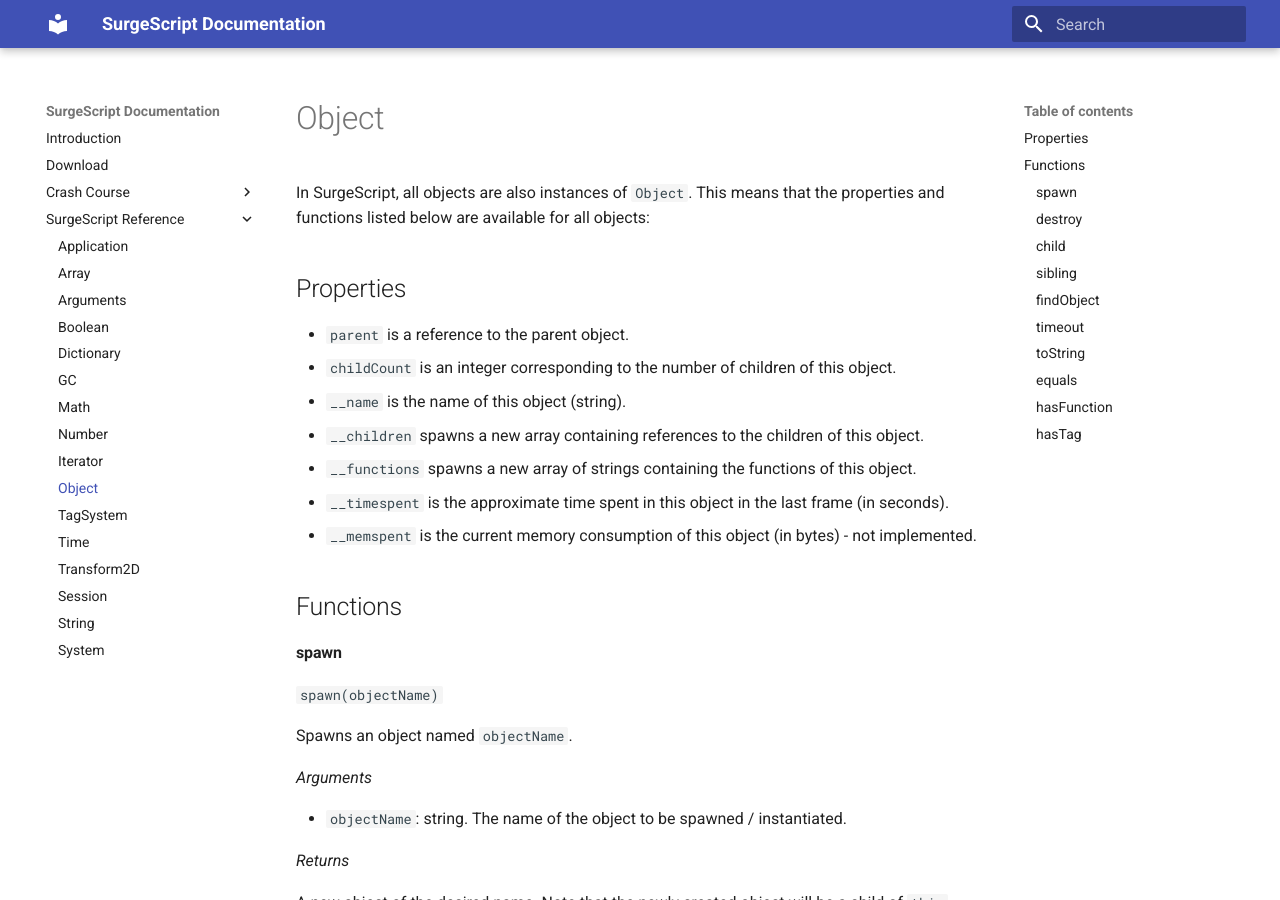
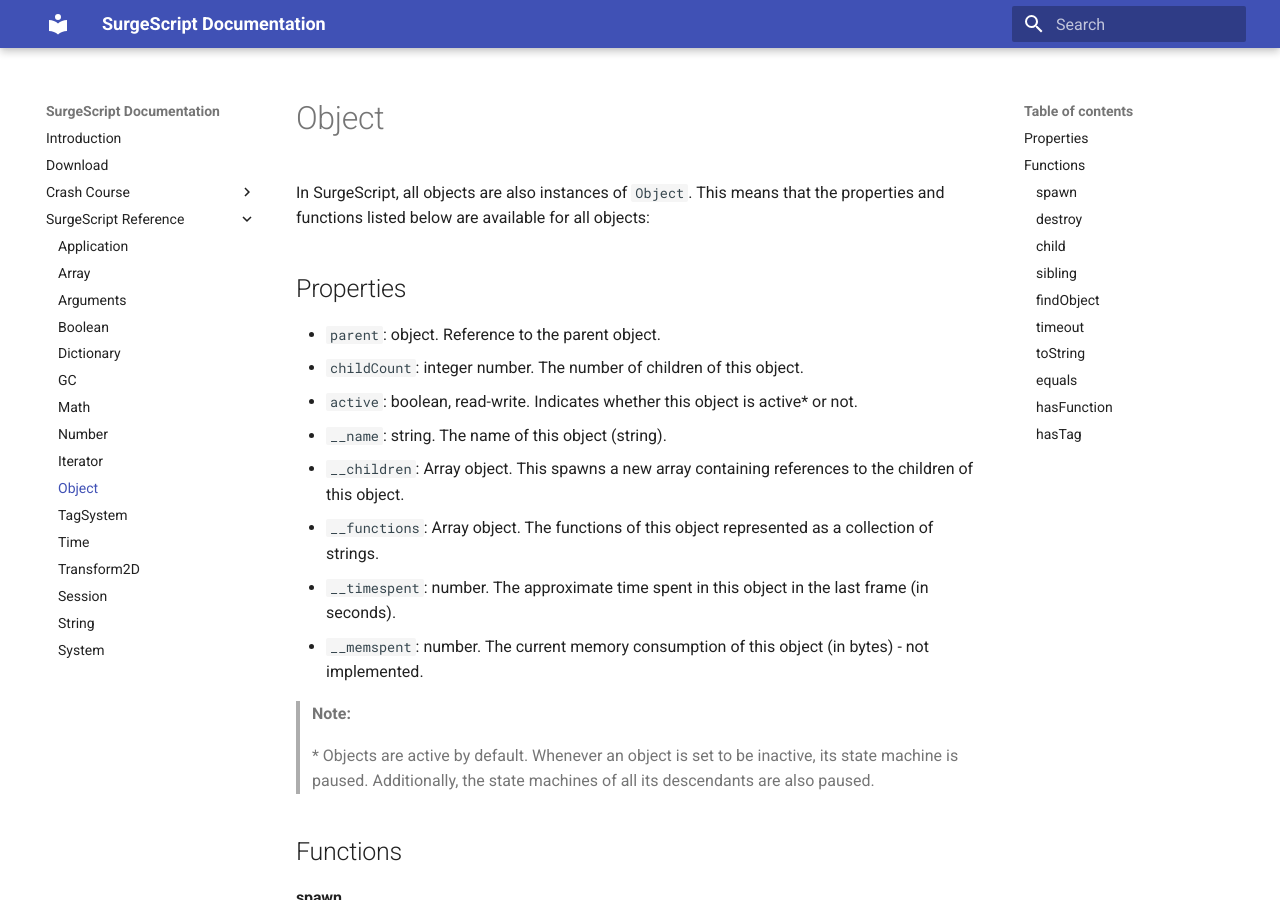
Before and after one commit to alemart/surgescript, an MkDocs documentation site: the page built from docs/reference/object.md, in a window 1280 px wide and 900 px high. Built offline with MkDocs 1.6.1 and Material for MkDocs 9.7.7, drawn with Linux system fonts in a browser that asks for light colours; old or Windows-style settings are respelled for this version of MkDocs.

Commit message:
Introduced the active property on Object

```diff
--- a/docs/reference/object.md
+++ b/docs/reference/object.md
@@ -6,13 +6,18 @@
 Properties
 ----------
 
-* `parent` is a reference to the parent object.
-* `childCount` is an integer corresponding to the number of children of this object.
-* `__name` is the name of this object (string).
-* `__children` spawns a new array containing references to the children of this object.
-* `__functions` spawns a new array of strings containing the functions of this object.
-* `__timespent` is the approximate time spent in this object in the last frame (in seconds).
-* `__memspent` is the current memory consumption of this object (in bytes) - not implemented.
+* `parent`: object. Reference to the parent object.
+* `childCount`: integer number. The number of children of this object.
+* `active`: boolean, read-write. Indicates whether this object is active\* or not.
+* `__name`: string. The name of this object (string).
+* `__children`: Array object. This spawns a new array containing references to the children of this object.
+* `__functions`: Array object. The functions of this object represented as a collection of strings.
+* `__timespent`: number. The approximate time spent in this object in the last frame (in seconds).
+* `__memspent`: number. The current memory consumption of this object (in bytes) - not implemented.
+
+> **Note:**
+>
+> \* Objects are active by default. Whenever an object is set to be inactive, its state machine is paused. Additionally, the state machines of all its descendants are also paused.
 
 Functions
 ---------
```
Also changed, not shown: 1 other file.
